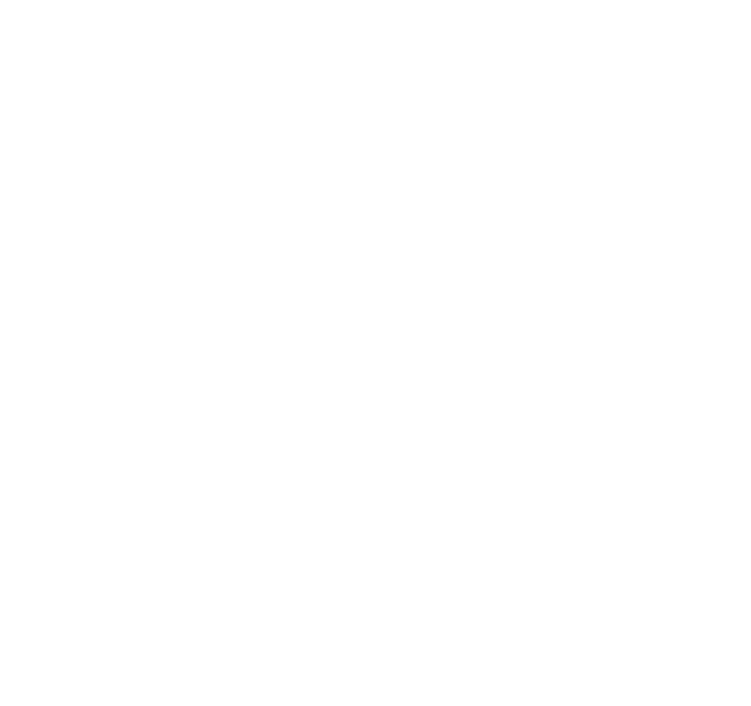
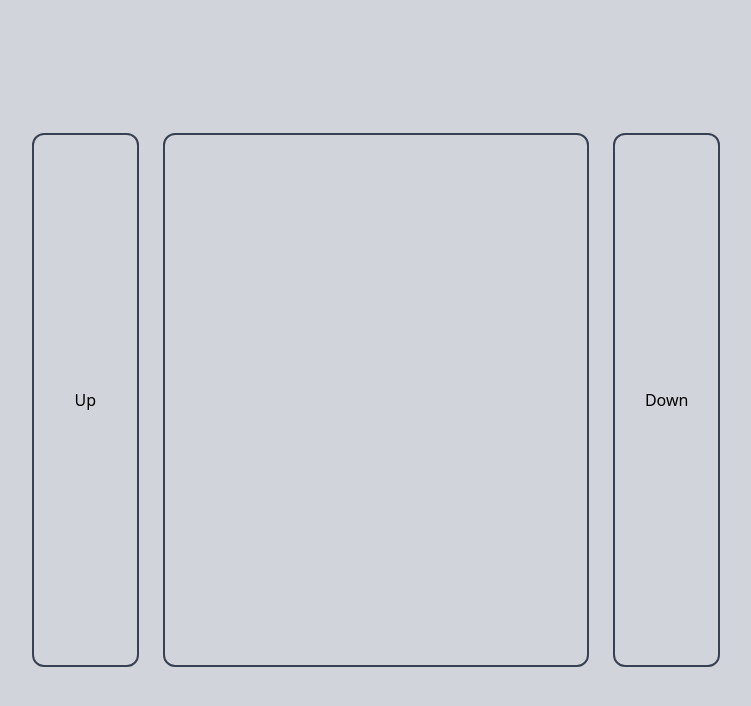
Before and after one commit to CygnusBorjigin/CS411-group-project, a React (Create React App) app in the folder project_ui/: page /dashboard in a window 1280 px wide. Before the commit this address had no page. Shown: the top 706 px of the page, without its empty margins (264-1015 px from the left). Built offline with nearby package versions, Linux system fonts and the light colour scheme.

Commit message:
initialized dahsboard page

```diff
--- a/project_ui/src/App.js
+++ b/project_ui/src/App.js
@@ -2,6 +2,7 @@
 import LandingPage from "./components/LandingPage";
 import SignIn from "./components/SignIn";
 import SignUp from "./components/SignUp";
+import Dashboard from "./components/Dashboard";
 
 function App() {
     return (
@@ -9,6 +10,7 @@
             <Route path={"/"} element={<LandingPage />}></Route>
             <Route path={"/signin"} element={<SignIn />}></Route>
             <Route path={"/register"} element={<SignUp />}></Route>
+            <Route path={"/dashboard"} element={<Dashboard />}></Route>
         </Routes>
     )
 }
--- /dev/null
+++ b/project_ui/src/components/Dashboard.jsx
@@ -0,0 +1,12 @@
+const Dashboard = () => {
+    return(
+        <div className={"w-screen h-screen bg-gray-300 flex justify-center"}>
+            <button className={"w-1/12 h-2/3 border-2 border-gray-700  rounded-xl my-auto mx-6"}>Up</button>
+            <div className={"w-1/3 h-2/3 border-2 border-gray-700 rounded-xl my-auto"}>
+            </div>
+            <button className={"w-1/12 h-2/3 border-2 border-gray-700  rounded-xl my-auto mx-6"}>Down</button>
+        </div>
+    )
+}
+
+export default Dashboard;
```
